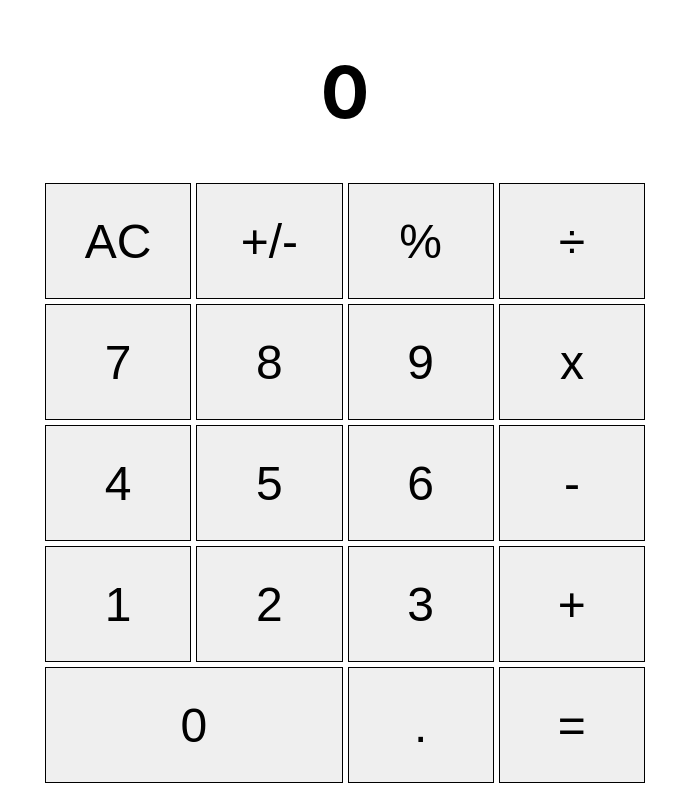
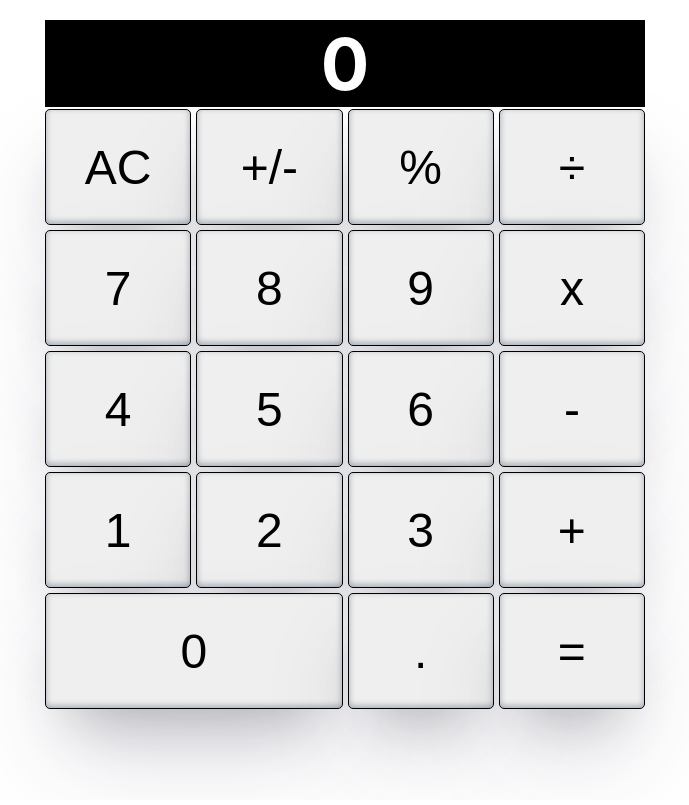
Before and after one commit to abbreviatedman/colculator, a React (Create React App) app: page / in a window 1280 px wide. Shown: the whole page, without its empty margins (295-984 px from the left). Built offline with nearby package versions, Linux system fonts and the light colour scheme.

Commit message:
Refactored and added better styling.

```diff
--- a/src/App.css
+++ /dev/null
@@ -1,3 +0,0 @@
-.App {
-  text-align: center;
-}
--- a/src/App.js
+++ b/src/App.js
@@ -1,7 +1,6 @@
 import { Component } from "react";
 import Keypad from "./components/Keypad";
 import Display from "./components/Display";
-import "./App.css";
 
 class App extends Component {
   constructor() {
@@ -10,16 +9,19 @@ class App extends Component {
       display: "0",
       answer: 0,
       previousOperation: "",
-      resetting: false,
       error: "",
     };
   }
 
-  formatNumber = (num) =>
-    Number(num.replaceAll(",", "")).toLocaleString("en-US");
+  convertToNumber = (str) => Number(str.replaceAll(",", ""));
+
+  convertToString = (num) => num.toLocaleString("en-US");
+
+  formatDisplay = (str) =>
+    Number(str.replaceAll(",", "")).toLocaleString("en-US");
 
   process = (symbol) => {
-    const { display, answer, previousOperation, resetting } = this.state;
+    const { display, answer, previousOperation } = this.state;
     switch (symbol) {
       case "1":
       case "2":
@@ -31,13 +33,13 @@ class App extends Component {
       case "8":
       case "9":
         const newDisplay =
-          display === "0" ? symbol : this.formatNumber(display + symbol);
+          display === "0" ? symbol : this.formatDisplay(display + symbol);
         this.setState({ display: newDisplay });
         break;
 
       case "0":
         if (display !== "0") {
-          this.setState({ display: this.formatNumber(display + symbol) });
+          this.setState({ display: this.formatDisplay(display + symbol) });
         }
 
         break;
@@ -54,22 +56,24 @@ class App extends Component {
           display: "0",
           answer: 0,
           previousOperation: "",
-          resetting: false,
         });
 
         break;
 
       case "+/-":
-        this.setState({
-          display: this.formatNumber((-display.replaceAll(",", "")).toString()),
-        });
+        {
+          const number = this.convertToNumber(display);
+          const newDisplay = this.convertToString(-number);
+          this.setState({ display: newDisplay });
+        }
+
         break;
 
       case "÷":
         if (!previousOperation) {
           this.setState({
             display: "0",
-            answer: Number(display.replaceAll(",", "")),
+            answer: this.convertToNumber(display),
             previousOperation: "÷",
           });
         } else {
@@ -85,7 +89,7 @@ class App extends Component {
         if (!previousOperation) {
           this.setState({
             display: "0",
-            answer: Number(display.replaceAll(",", "")),
+            answer: this.convertToNumber(display),
             previousOperation: "x",
           });
         } else {
@@ -101,7 +105,7 @@ class App extends Component {
         if (!previousOperation) {
           this.setState({
             display: "0",
-            answer: Number(display.replaceAll(",", "")),
+            answer: this.convertToNumber(display),
             previousOperation: "-",
           });
         } else {
@@ -117,7 +121,7 @@ class App extends Component {
         if (!previousOperation) {
           this.setState({
             display: "0",
-            answer: Number(display.replaceAll(",", "")),
+            answer: this.convertToNumber(display),
             previousOperation: "+",
           });
         } else {
@@ -133,15 +137,14 @@ class App extends Component {
         if (previousOperation) {
           const newAnswer = this.processPreviousOperation(
             answer,
-            Number(display.replaceAll(",", "")),
+            this.convertToNumber(display),
             previousOperation
           );
 
           this.setState({
-            display: this.formatNumber(newAnswer.toString()),
+            display: this.convertToString(newAnswer),
             answer: 0,
             previousOperation: "",
-            resetting: true,
           });
         }
 
@@ -165,13 +168,15 @@ class App extends Component {
 
       case "x":
         return x * y;
+
+      default:
+        break;
     }
   };
 
   render() {
-    console.log(this.state);
     return (
-      <div className="App">
+      <div style={style}>
         <Display display={this.state.display} />
         <Keypad afterClick={this.process} />
         <h1 style={style}>{this.state.error}</h1>
@@ -181,7 +186,9 @@ class App extends Component {
 }
 
 const style = {
-  color: "red",
+  width: "600px",
+  margin: "10px auto 10px",
+  padding: "0px 5px",
 };
 
 export default App;
--- a/src/components/Display.js
+++ b/src/components/Display.js
@@ -8,6 +8,11 @@ const Display = (props) => {
 
 const style = {
   fontSize: "4.5em",
+  background: "black",
+  color: "white",
+  width: "600px",
+  margin: "20px auto 2px",
+  textAlign: "center",
 };
 
 export default Display;
--- a/src/components/Key.js
+++ b/src/components/Key.js
@@ -1,14 +1,55 @@
-const Key = (props) => {
-  return (
-    <button style={style} onClick={() => props.afterClick(props.symbol)}>
-      {props.symbol}
-    </button>
-  );
-};
+import { Component } from "react";
 
-const style = {
-  border: "1px solid black",
-  fontSize: "3em",
+class Key extends Component {
+  constructor() {
+    super();
+    this.state = {
+      clicking: false,
+    };
+  }
+
+  mouseDownHandler = () => {
+    this.setState({ clicking: true });
+  };
+
+  mouseUpHandler = () => {
+    this.setState({ clicking: false });
+    this.props.afterClick(this.props.symbol);
+  };
+
+  render() {
+    return (
+      <button
+        style={{
+          ...styles.key,
+          ...(this.state.clicking && styles.keyClicking),
+          ...(this.props.wide && styles.wideKey),
+        }}
+        onMouseUp={this.mouseUpHandler}
+        onMouseDown={this.mouseDownHandler}
+      >
+        {this.props.symbol}
+      </button>
+    );
+  }
+}
+
+const styles = {
+  key: {
+    border: "1px solid black",
+    borderRadius: "5px",
+    boxShadow:
+      "rgba(50, 50, 93, 0.25) 0px 50px 100px -20px, rgba(0, 0, 0, 0.3) 0px 30px 60px -30px, rgba(10, 37, 64, 0.35) 0px -2px 6px 0px inset",
+    fontSize: "3em",
+  },
+
+  wideKey: {
+    gridColumn: "1 / span 2",
+  },
+
+  keyClicking: {
+    boxShadow: "none",
+  },
 };
 
 export default Key;
--- a/src/components/Keypad.js
+++ b/src/components/Keypad.js
@@ -1,5 +1,4 @@
 import Key from "./Key";
-import WideKey from "./WideKey";
 
 const Keypad = (props) => {
   const symbols = [
@@ -24,13 +23,14 @@ const Keypad = (props) => {
     "=",
   ];
 
-  const keys = symbols.map((symbol, i) =>
-    symbol === "0" ? (
-      <WideKey key="zero" symbol="0" afterClick={props.afterClick} />
-    ) : (
-      <Key key={i} symbol={symbol} afterClick={props.afterClick} />
-    )
-  );
+  const keys = symbols.map((symbol, i) => (
+    <Key
+      key={symbol}
+      symbol={symbol}
+      wide={symbol === "0"}
+      afterClick={props.afterClick}
+    />
+  ));
 
   return <div style={style}>{keys}</div>;
 };
--- a/src/components/WideKey.js
+++ /dev/null
@@ -1,15 +0,0 @@
-const WideKey = (props) => {
-  return (
-    <button style={style} onClick={() => props.afterClick(props.symbol)}>
-      {props.symbol}
-    </button>
-  );
-};
-
-const style = {
-  border: "1px solid black",
-  gridColumn: "1 / span 2",
-  fontSize: "3em",
-};
-
-export default WideKey;
```
Also changed, not shown: 1 other file (tests, documents, lock files or other folders).
